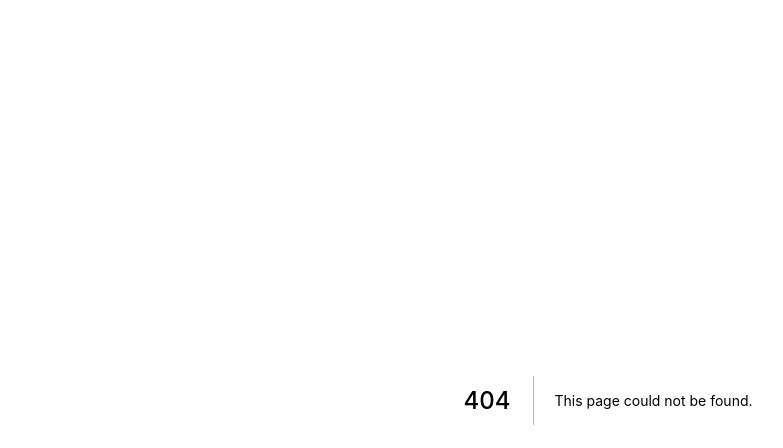
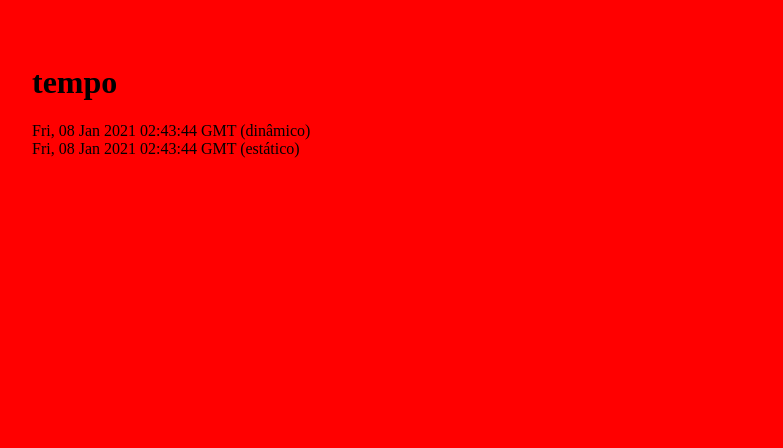
Before and after one commit to alexribeirodesa/ncms.js, a Next.js app: page /tempo in a window 1280 px wide. Before the commit this address had no page. Shown: the top 448 px of the page, without its empty margins (32-815 px from the left). Built offline with nearby package versions, Linux system fonts and the light colour scheme.

Commit message:
slug and static page test

```diff
--- /dev/null
+++ b/pages/_app.js
@@ -0,0 +1,5 @@
+import '../public/themes/clear/styles.css'
+
+export default function MyApp({ Component, pageProps }) {
+  return <Component {...pageProps} />
+}
--- /dev/null
+++ b/pages/tempo.js
@@ -0,0 +1,26 @@
+function Tempo(props) {
+  const dynamicDate = new Date();
+  const dynamicDateString = dynamicDate.toGMTString();
+
+  return (
+    <div>
+      <h1>tempo</h1>
+      <div>{dynamicDateString} (dinâmico)</div>
+      <div>{props.staticDateString} (estático)</div>
+    </div>
+  )
+}
+
+export function getStaticProps() {
+  const staticDate = new Date();
+  const staticDateString = staticDate.toGMTString();
+
+  return {
+    props: {
+      staticDateString
+    },
+    revalidate: 3600
+  }
+}
+
+export default Tempo;
--- /dev/null
+++ b/public/themes/clear/styles.css
@@ -0,0 +1,5 @@
+html,
+body {
+  background-color: red;
+  margin: 32px;
+}
```
Also changed, not shown: pages/[...slug].js (added, +20 -0 lines), pages/index.js (+11 -6 lines).
